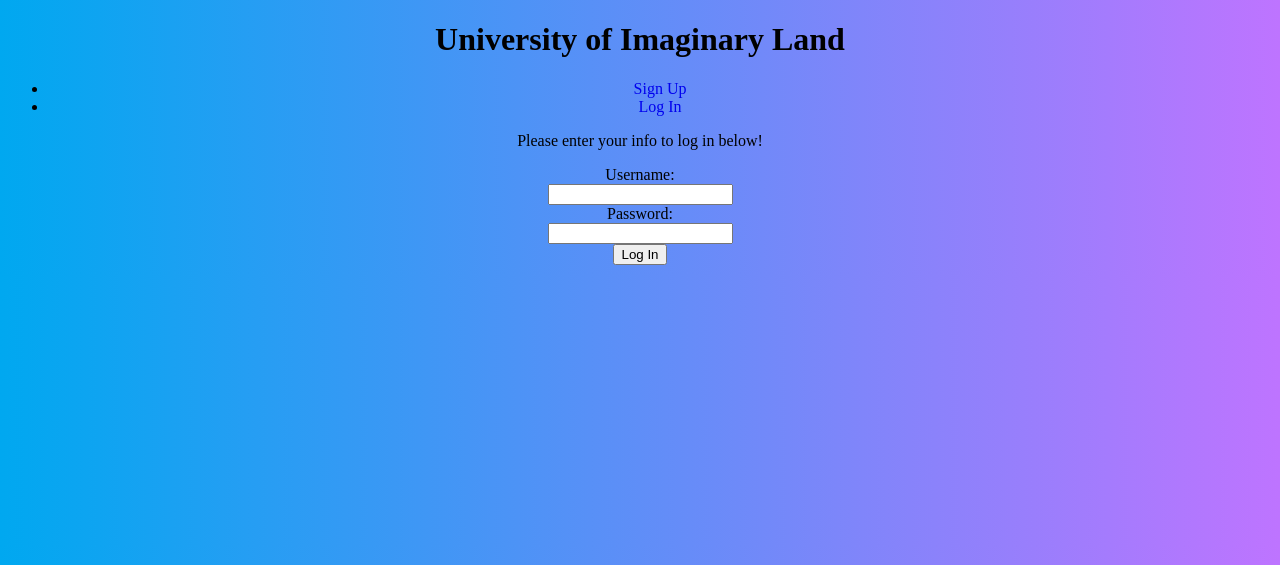
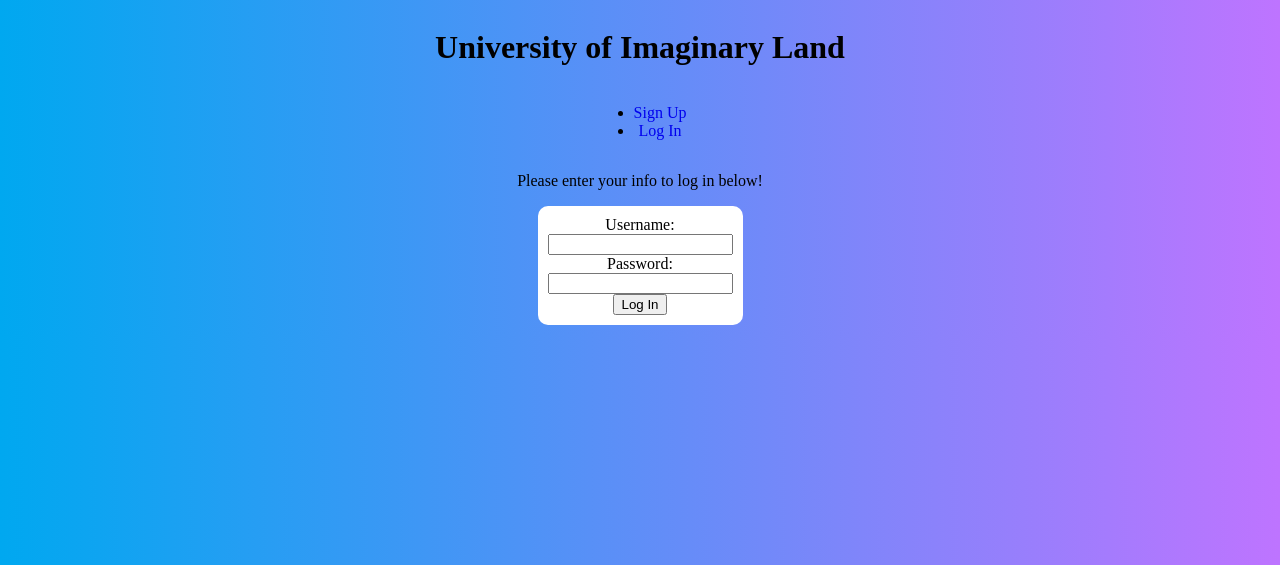
Before and after one commit to rchazen/106Lab8, a Flask app: page /login in a window 1280 px wide. Shown: the top 565 px of the page. Run offline with Flask 2, Linux system fonts and the light colour scheme.

Commit message:
added form_container class

```diff
--- a/static/style.css
+++ b/static/style.css
@@ -1,4 +1,14 @@
 body{
     background: linear-gradient(to right, #00a8f0, #be74ff);
     text-align: center;
+    display: flex;
+    flex-direction: column;
+    align-items: center;
 }
+
+.form_container{
+    background: white;
+    padding: 10px;
+    width: fit-content;
+    border-radius: 10px;
+}
```
